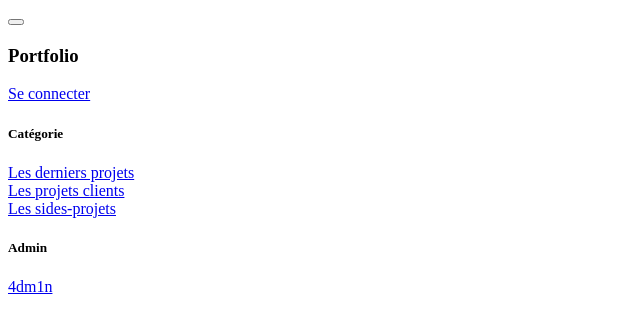
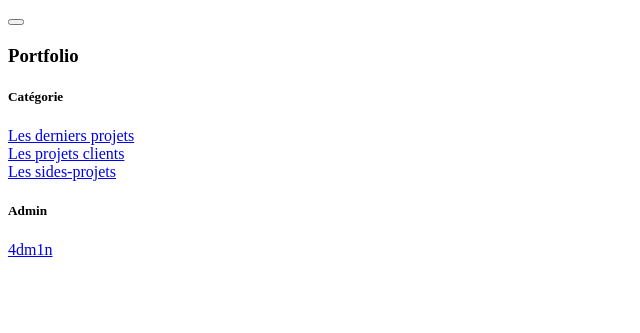
Before and after one commit to enzobrg/portfolio, a Symfony app: template templates/base.html.twig in a window 1280 px wide. Shown: the top 333 px of the page, without its empty margins (0-640 px from the left). Run offline with Twig, Linux system fonts and the light colour scheme; the template is opened without the code that fills it, so the values that code supplies are empty; some libraries are stand-ins or nearby versions.

Commit message:
add logout function

```diff
--- a/assets/styles/_components/_nav.scss
+++ b/assets/styles/_components/_nav.scss
@@ -1,4 +1,4 @@
-.github, .linkd {
+.github, .linkd, .logout {
   color: #FFFFFF;
 }
 
--- a/templates/_components/_navbar.html.twig
+++ b/templates/_components/_navbar.html.twig
@@ -10,16 +10,10 @@
             <span class="navbar-toggler-icon text-white"><i class="fas fa-hamburger fs-2 mb-2"></i></span>
         </button>
         <h3 class="text-white mt-3 mb-2">Portfolio</h3>
-        <div class="text-white">
-        {% if app.user %}
-            {{ app.user.email }}
-            <a href="{{ path('app_logout') }}"> Se déconnecter</a>
-        {% else %}
-            <a href="{{ path('login') }}"> Se connecter</a>
-        {% endif %}
+        <div>
+            <a href="https://github.com/enzobrg"><i class="fab fa-github-alt fa-spin github fs-3 m-2"></i></a>
+            <a href="https://www.linkedin.com/in/enzo-bourgoin-75045a195/"><i class="fab fa-linkedin-in fa-spin linkd fs-3 m-2"></i></a>
         </div>
-        <div><a href="https://github.com/enzobrg"><i class="fab fa-github-alt fa-spin github fs-3 m-3"></i></a>
-            <a href="https://www.linkedin.com/in/enzo-bourgoin-75045a195/"><i class="fab fa-linkedin-in fa-spin linkd fs-3 m-2"></i></a></div>
     </div>
 </nav>
 <div class="collapse" id="navbarToggleExternalContent">
@@ -29,7 +23,14 @@
         <a href="#div2" class="nav-link text-white fs-5 mt-0">Les projets clients</a><br>
         <a href="#div3" class="nav-link text-white fs-5 mt-0">Les sides-projets</a><br>
         <h5 class="text-white h4 mt-0">Admin <i class="fas fa-user-lock"></i></h5>
-        <a href="{{ path('admin') }}" class="nav-link text-white fs-5 mt-0">4dm1n</a><br>
+        <div class="text-white">
+            {% if app.user %}
+                {{ app.user.email }}
+                <a href="{{ path('app_logout') }}" class="nav-link text-white fs-5 mt-0">Se déconnecter ?</a>
+            {% else %}
+                <a href="{{ path('login') }}" class="nav-link text-white fs-5 mt-0">4dm1n</a>
+            {% endif %}
+        </div>
     </div>
 </div>
 </body>
```
